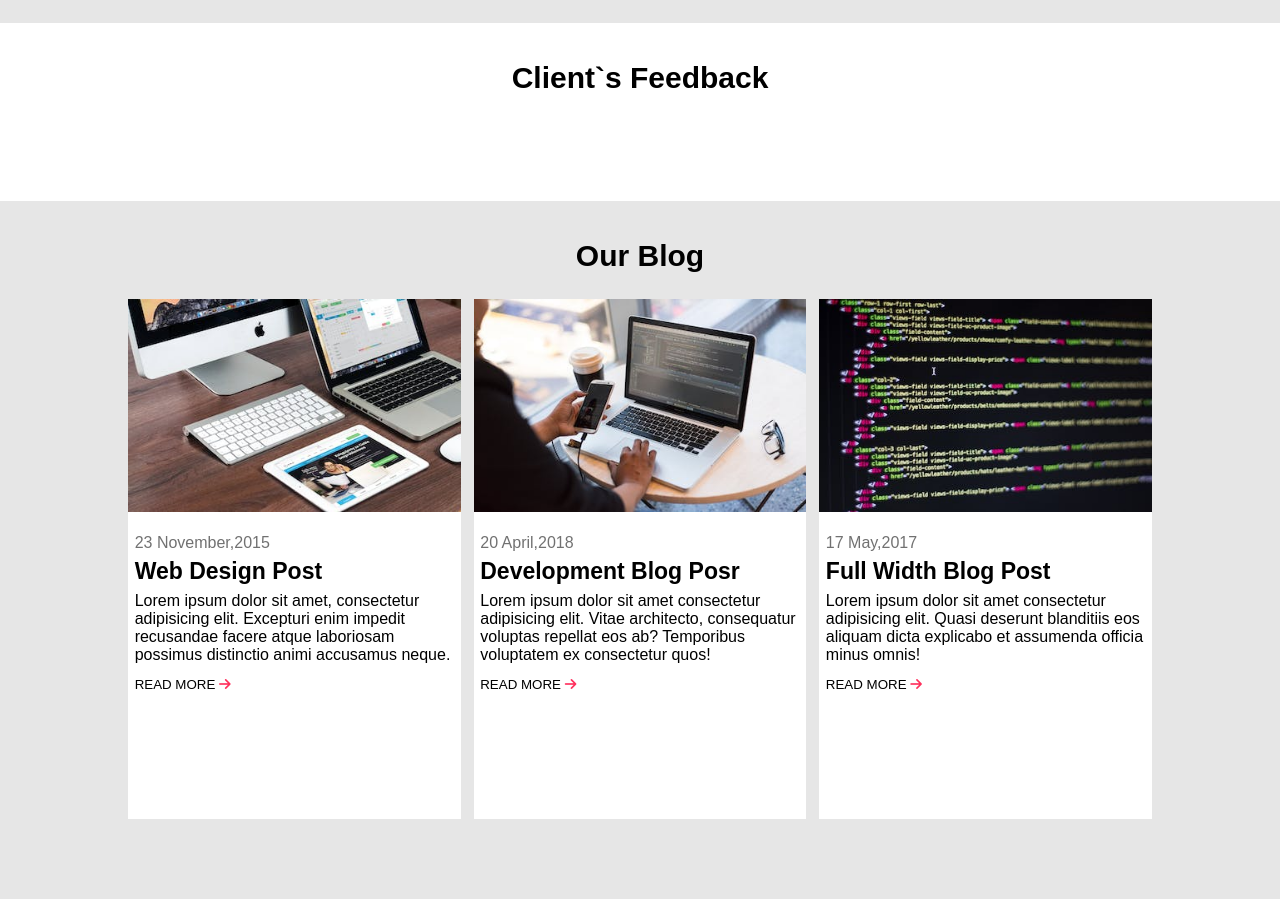
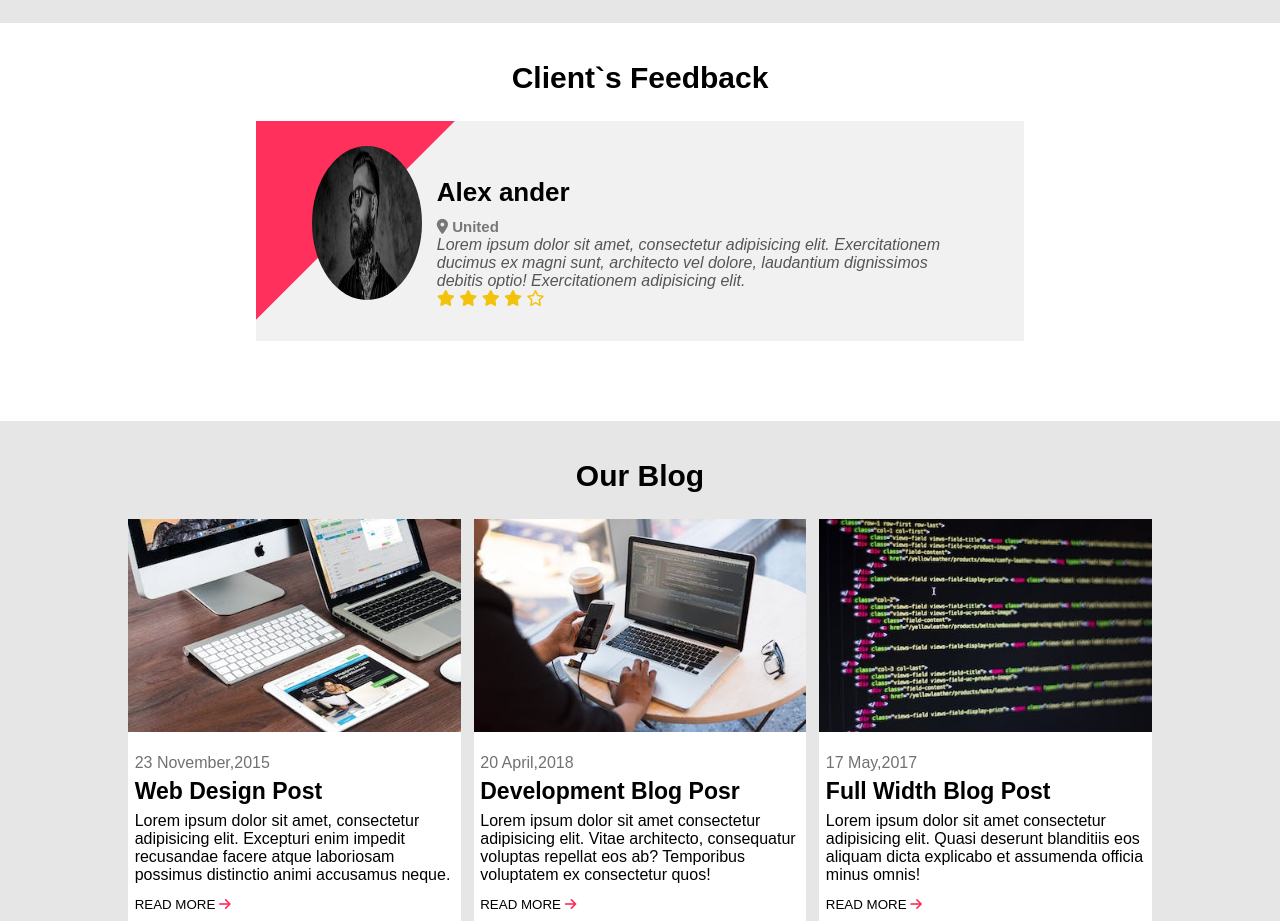
Before and after one commit to SafaaEhab/new_task, a plain HTML site: page index.html in a window 1280 px wide. Shown: the part 3080-4001 px from the top of the page. Drawn offline with Linux system fonts and the light colour scheme.

Commit message:
version 1

```diff
--- a/css/style.css
+++ b/css/style.css
@@ -408,3 +408,78 @@ footer p {
 footer p a {
     color: inherit;
 }
+.customer {
+	margin: auto;
+	position: relative;
+	max-width: 60%;
+}
+.customer-item {
+	overflow: hidden;
+	padding: 56px;
+	position: relative;
+	background-color: #f1f1f1;
+	display: flex;
+    padding-bottom: 0;
+}
+.customer-img img {
+	border-radius: 50%;
+	-webkit-border-radius: 50%;
+	-moz-border-radius: 50%;
+	-ms-border-radius: 50%;
+	-o-border-radius: 50%;
+}
+.customer-item::after {
+	position: absolute;
+	content: "";
+	height: 290px;
+	width: 260px;
+	background-color: #ff305b;
+	top: -140px;
+	left: -120px;
+	transform: rotate(45deg);
+}
+.customer-img {
+	position: relative;
+	z-index: 999;
+}
+.customer-indicators {
+	position: absolute;
+	bottom: -70px;
+}
+.customer-content h3 {
+	font-size: 26px;
+	margin-bottom: 10px;
+}
+.customer-content h4 a,
+.customer-content h4 i {
+	color: #777777;
+	font-size: 15px;
+}
+.review-reating i {
+	font-size: 16px;
+	color: #f1c30d;
+	margin-bottom: 12px;
+}
+.customer-content p {
+	color: #555555;
+	font-style: italic;
+}
+
+.customer-btn {
+	height: 7px;
+	width: 7px;
+	border-radius: 50%;
+	border: #ff305b solid 2px;
+}
+.customer-indicators .active {
+	background-color: #ff305b;
+	width: 25px;
+	border-radius: 25px;
+}
+.customer-img .img{
+    margin-top: 6px;
+    width: 88%;
+    height: 154px;
+    position: relative;
+    bottom: 37px;
+}
--- a/index.html
+++ b/index.html
@@ -206,9 +206,36 @@
                 Client`s Feedback
             </h3>
         </div>
-        <div class="slider">
-
-        </div>
+            <div class="customer">
+                <div class="customer-inner">
+                    <div class="customer-item">
+                        <div class="customer-img">
+                            <img src="uploads/header.jpeg" class="img" />
+                        </div>
+                        <div class="customer-content">
+                            <h3>Alex ander</h3>
+                            <h4>
+                                <a href="#"
+                                    ><i class="fa-solid fa-location-dot"></i> United</a
+                                >
+                            </h4>
+                            <p>
+                                Lorem ipsum dolor sit amet, consectetur adipisicing elit.
+                                Exercitationem ducimus ex magni sunt, architecto vel dolore,
+                                laudantium dignissimos debitis optio! Exercitationem
+                                adipisicing elit.
+                            </p>
+                            <div class="review-reating">
+                                <i class="fa-solid fa-star"></i>
+                                <i class="fa-solid fa-star"></i>
+                                <i class="fa-solid fa-star"></i>
+                                <i class="fa-solid fa-star"></i>
+                                <i class="fa-regular fa-star"></i>
+                            </div>
+                        </div>
+                    </div>
+                </div>
+            </div>
     </div>
     <!-- feedback -->
 
```
